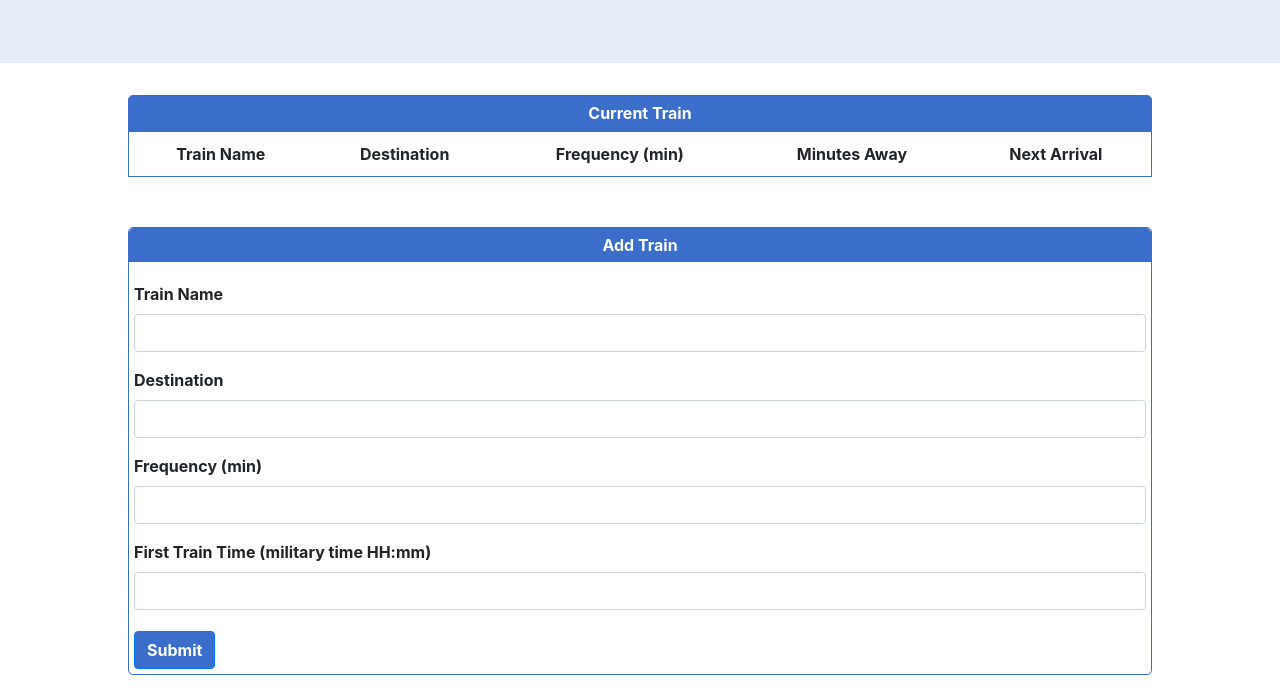
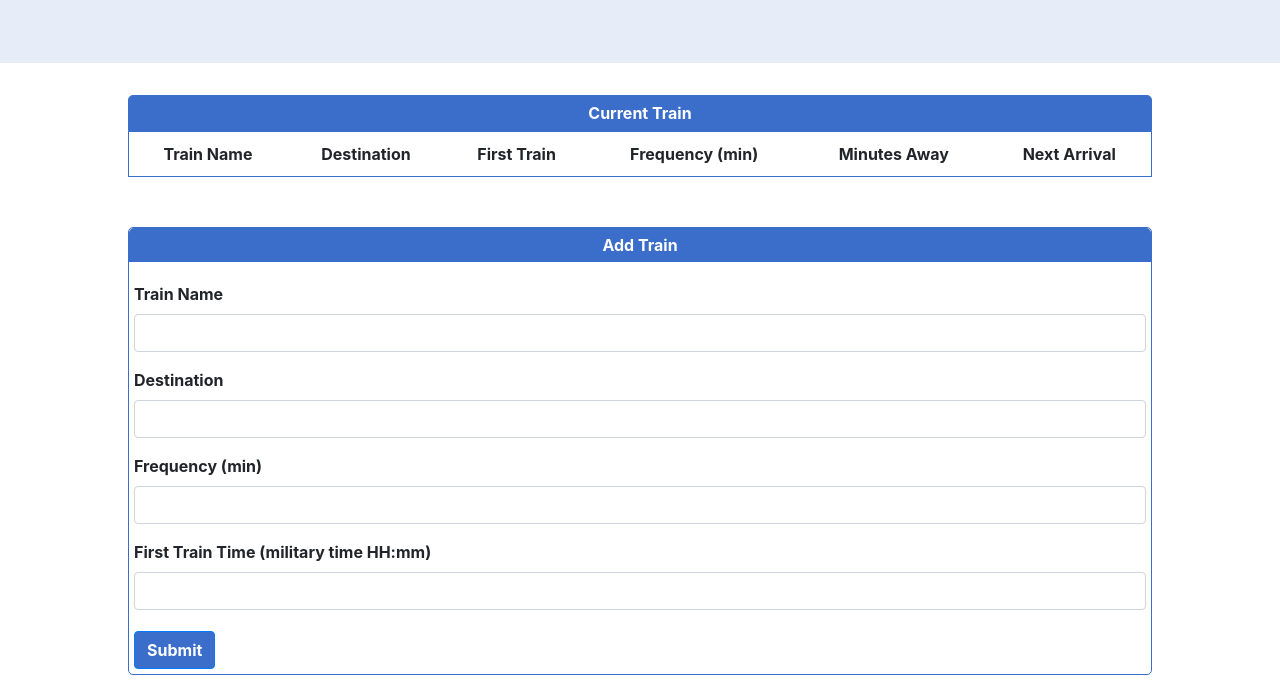
Before and after one commit to aemejuobi/Train-Scheduler, a plain HTML site: page index.html in a window 1280 px wide. Shown: the part 233-923 px from the top of the page. Drawn offline with nearby package versions, Linux system fonts and the light colour scheme; no server answers.

Commit message:
Added a First Train column in the table

```diff
--- a/index.html
+++ b/index.html
@@ -24,6 +24,7 @@
                 <tr>
                     <th scope="col">Train Name</th>
                     <th scope="col">Destination</th>
+                    <th scope="col">First Train</th>
                     <th scope="col">Frequency (min)</th>
                     <th scope="col">Minutes Away</th>
                     <th scope="col">Next Arrival</th>
```
